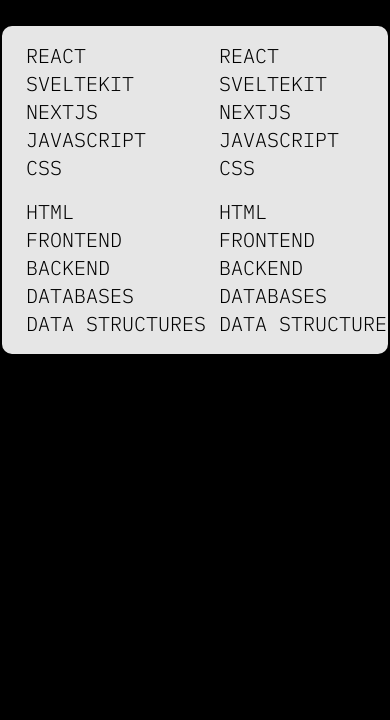
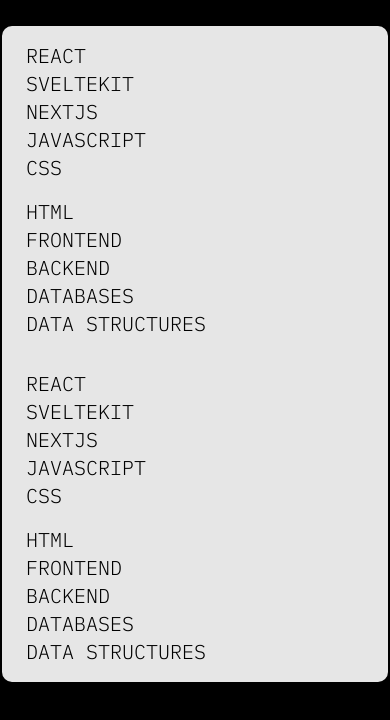
Before and after one commit to youngbloodcyb/portfolio, a Next.js app: page /work in a window 390 px wide. Shown: the top 720 px of the page. Built offline with nearby package versions, Linux system fonts and the light colour scheme; what react-locomotive-scroll would draw is missing.

Commit message:
make skills component responsive

```diff
--- a/components/skills.js
+++ b/components/skills.js
@@ -1,7 +1,7 @@
 export default function Skills() {
     return (
         <section className="w-full rounded-xl border-solid border-black border-2 bg-gray">
-            <div className="flex flex-row items-center justify-start mx-6 w-full">
+            <div className="flex flex-col items-start justify-center lg:flex-row lg:items-center lg:justify-start mx-6 w-full">
                 <div className="flex flex-col justify-center w-1/2">
                     <ul className="font-mono uppercase text-xl">
                         <li className="my-4">
--- a/pages/me.js
+++ b/pages/me.js
@@ -14,7 +14,7 @@
                 </div>
                 <div className="z-0 flex justify-center items-center text-center font-grid w-full h-[800px]" data-scroll data-scroll-speed="-4">
                     <div className="mx-36">
-                        <h1 className="text-8xl text-blue-400">i am a creative developer studying computer science</h1>
+                        <h1 className="text-5xl lg:text-8xl text-blue-400">i am a creative developer studying computer science</h1>
                     </div>
                 </div>
                 <div data-scroll data-scroll-speed="0"><Skills/></div>
```
